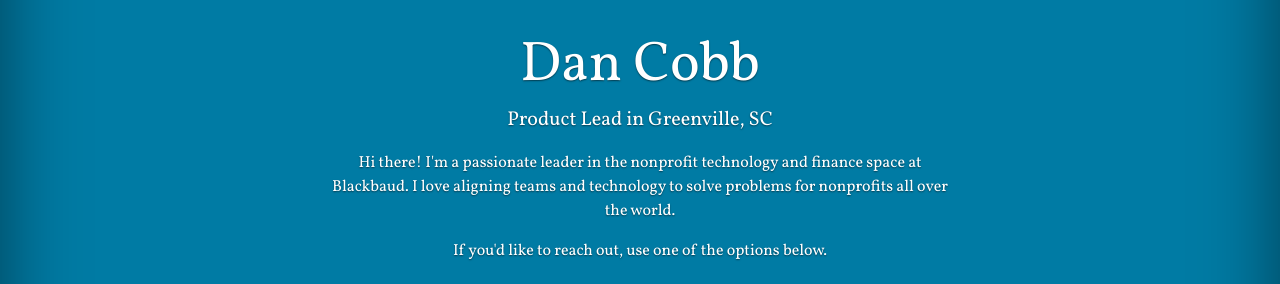
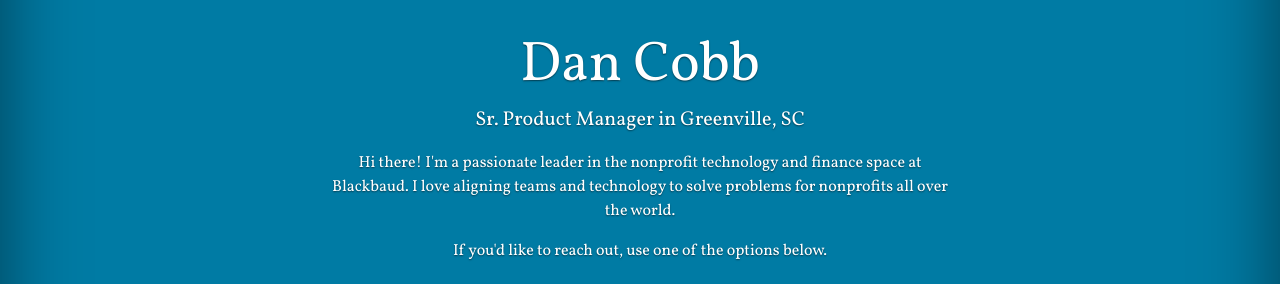
Before and after one commit to dancobb/dancobb.github.io, a Jekyll site: the page built from index.html, in a window 1280 px wide. Shown: the part 242-526 px from the top of the page. Built offline with Jekyll 4.4.1, drawn with Linux system fonts in a browser that asks for light colours; nearby versions of some CDN libraries; comment, search, counter and statistics services are not loaded.

Commit message:
Update title

```diff
--- a/index.html
+++ b/index.html
@@ -4,7 +4,7 @@ layout: default
 
 <h1 class="cover-heading">Dan Cobb</h1>
 
-<p class="lead">Product Lead in Greenville, SC</p>
+<p class="lead">Sr. Product Manager in Greenville, SC</p>
 <p>Hi there!  I'm a passionate leader in the nonprofit technology and finance space at <a href="https://www.blackbaud.com">Blackbaud</a>. I love aligning teams and technology to solve problems for nonprofits all over the world.</p>
 <p>If you'd like to reach out, use one of the options below.</p>
 <p>
@@ -18,4 +18,4 @@ layout: default
     <i class="fa fa-github"></i>
   </a>
 </p>
-<p><small>#coffee  #tech  #crypto  #nonprofit  #finance #videogames #travel</small></p>
+<p><small>#coffee  #tech  #crypto  #nonprofit  #finance  #videogames  #travel</small></p>
```
